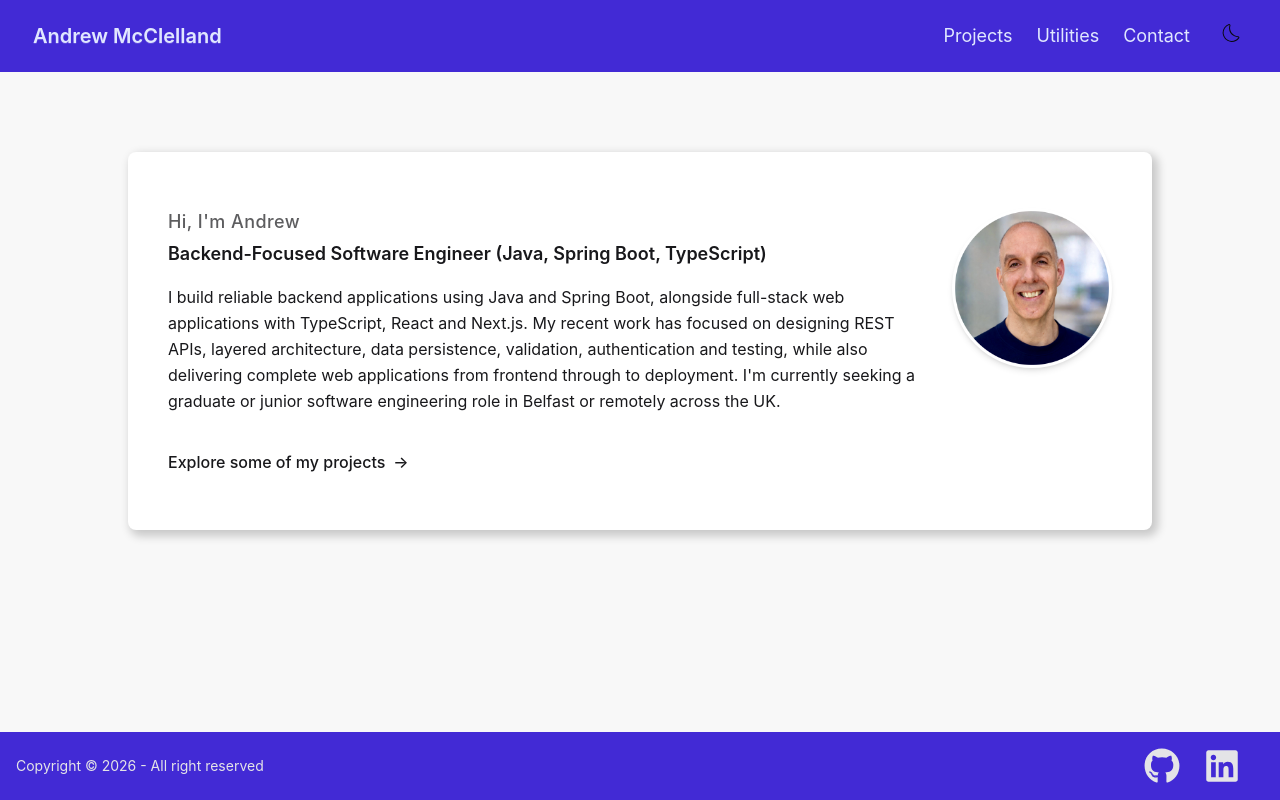
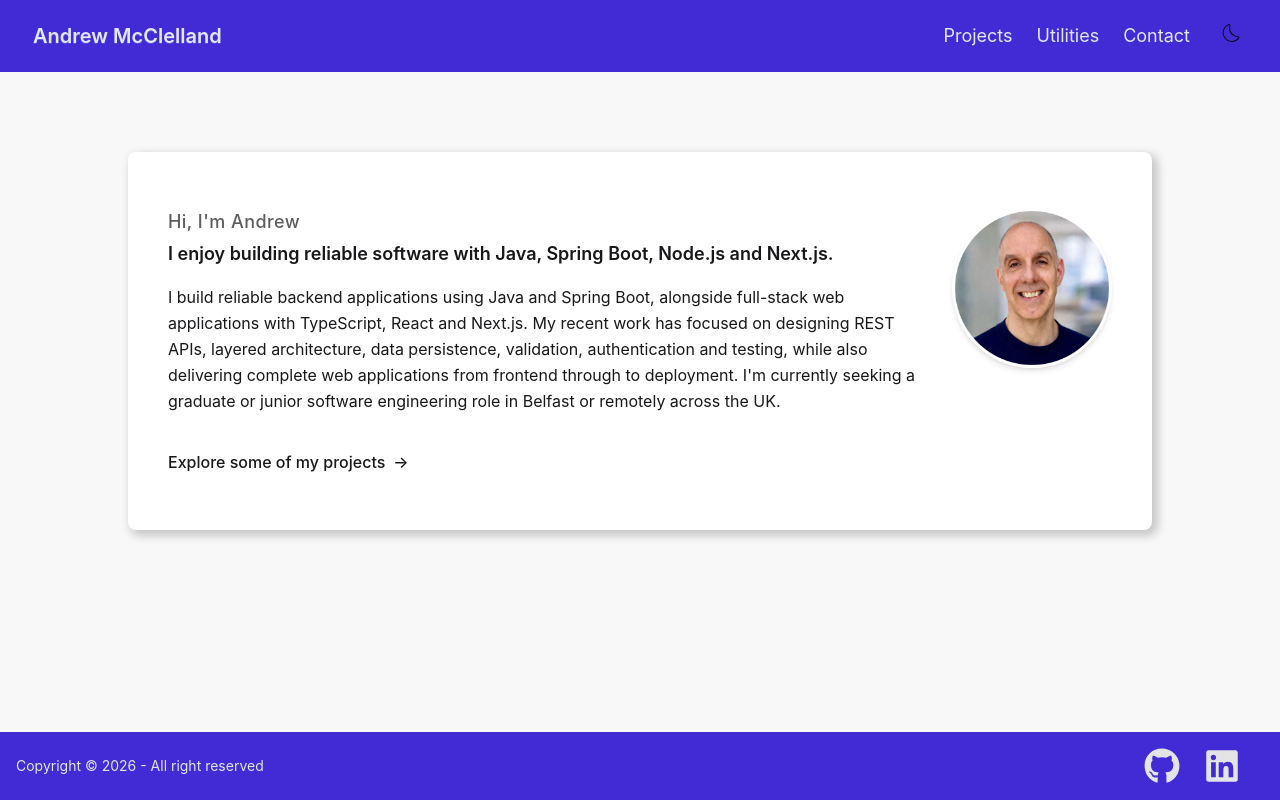
Before and after one commit to aejmcclelland/portfolio, a Next.js app: page / in a window 1280 px wide. Built offline with nearby package versions, Linux system fonts and the light colour scheme; no server answers.

Commit message:
Update Hero.tsx

```diff
--- a/src/components/Hero.tsx
+++ b/src/components/Hero.tsx
@@ -12,7 +12,7 @@ export default function Hero() {
 						Hi, I&apos;m Andrew
 					</p>
 			<h2 className='text-md sm:text-lg font-semibold text-base-content mb-4'>
-  Backend-Focused Software Engineer (Java, Spring Boot, TypeScript)
+  I enjoy building reliable software with Java, Spring Boot, Node.js and Next.js.
 </h2>
 
 <p className='text-sm sm:text-base text-base-content leading-relaxed mb-3'>
```
